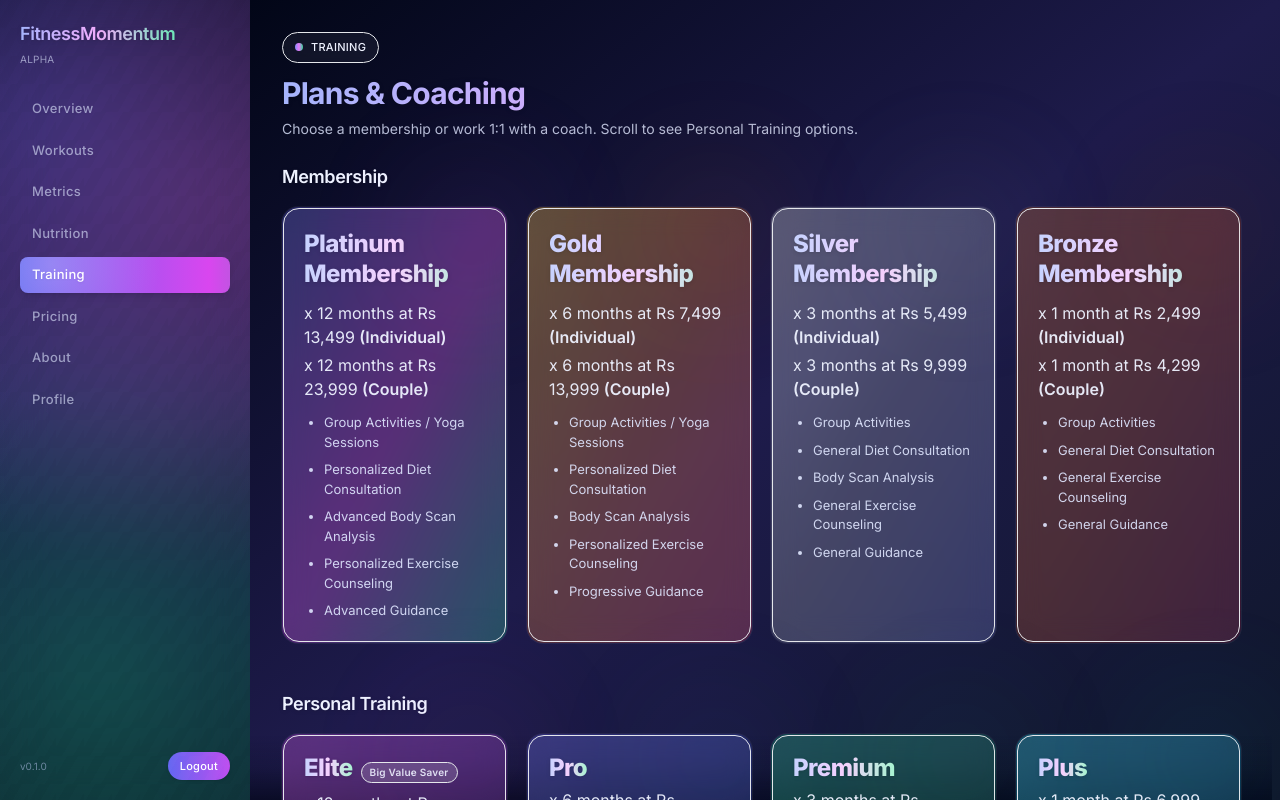
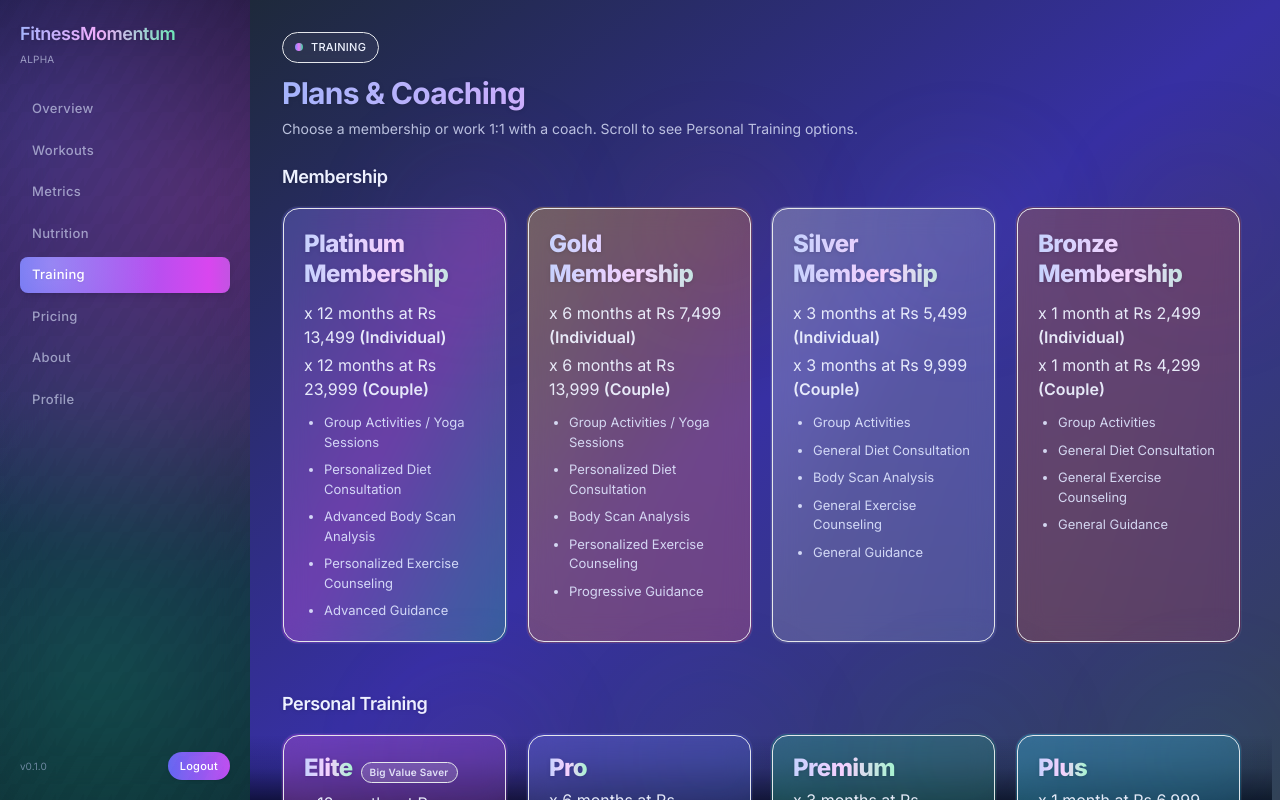
Before and after one commit to Ranjuna120/FitnessMomentum, a Next.js app: page /dashboard/training in a window 1280 px wide. Built offline with nearby package versions, Linux system fonts and the light colour scheme; no server answers.

Commit message:
Update layout.tsx

```diff
--- a/src/app/(dashboard)/dashboard/layout.tsx
+++ b/src/app/(dashboard)/dashboard/layout.tsx
@@ -44,9 +44,9 @@ export default async function DashboardLayout({ children }: { children: React.Re
             <SignOutButton small />
           </div>
         </header>
-  <main className="flex-1 pt-0 lg:pt-0 relative overflow-y-auto overscroll-y-contain scrollbar-thin scrollbar-track-transparent scrollbar-thumb-white/10 hover:scrollbar-thumb-white/20 pr-2 bg-gradient-to-br from-slate-950 via-indigo-950 to-slate-900">
+  <main className="flex-1 pt-0 lg:pt-0 relative overflow-y-auto overscroll-y-contain scrollbar-thin scrollbar-track-transparent scrollbar-thumb-white/10 hover:scrollbar-thumb-white/20 pr-2 bg-gradient-to-br from-slate-800 via-indigo-800 to-slate-700">
     {/* Background layers for main content */}
-    <div className="absolute inset-0 -z-30 bg-gradient-to-br from-slate-950 via-indigo-950 to-slate-900" />
+  <div className="absolute inset-0 -z-30 bg-gradient-to-br from-slate-800 via-indigo-800 to-slate-700" />
     <div className="absolute inset-0 -z-20 bg-[radial-gradient(circle_at_20%_15%,rgba(99,102,241,.28),transparent_60%),radial-gradient(circle_at_80%_25%,rgba(236,72,153,.22),transparent_60%),radial-gradient(circle_at_40%_85%,rgba(16,185,129,.24),transparent_60%)]" />
     <div className="absolute inset-0 -z-10 opacity-20 mix-blend-overlay bg-[linear-gradient(120deg,rgba(255,255,255,.08)_25%,transparent_25%,transparent_50%,rgba(255,255,255,.08)_50%,rgba(255,255,255,.08)_75%,transparent_75%,transparent)] bg-[length:28px_28px]" />
 
```
